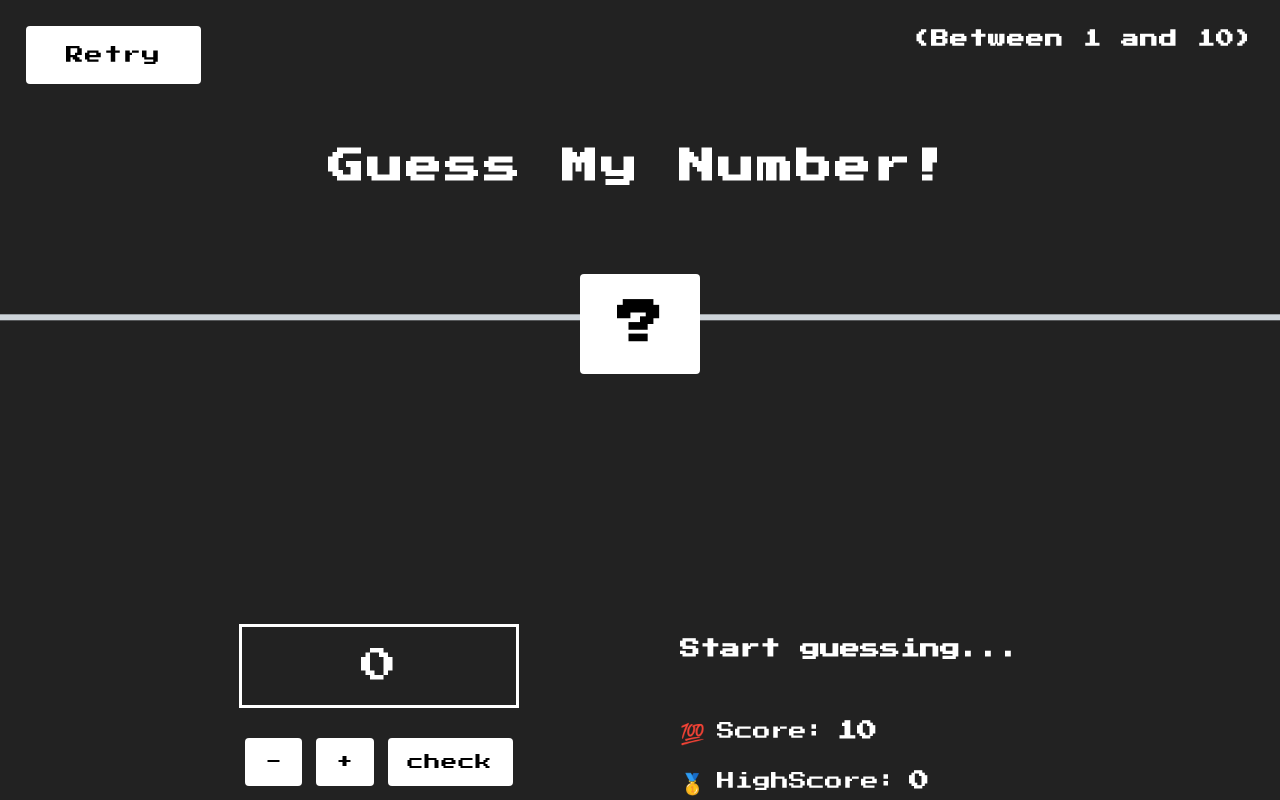
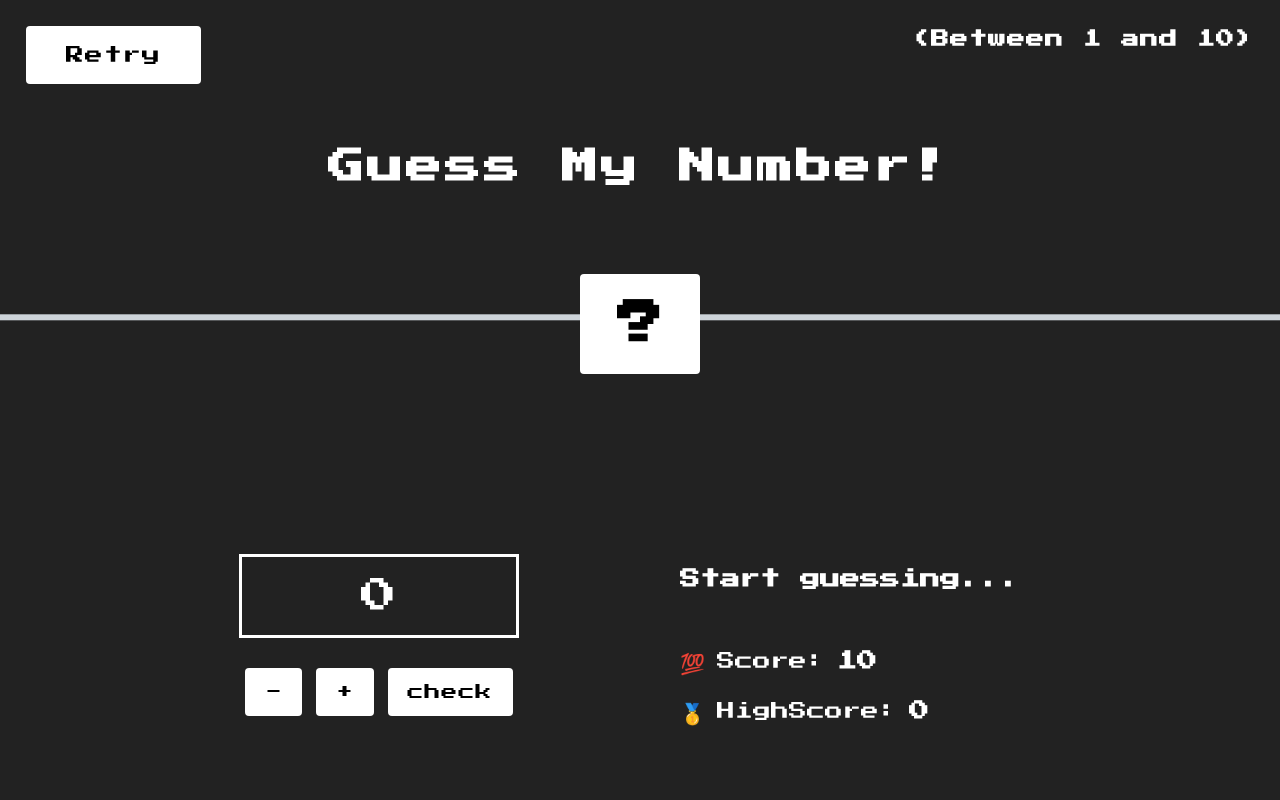
Before and after one commit to dong-geon-Lee/guess-number-app, a React (Create React App) app: page / in a window 1280 px wide. Built offline with nearby package versions, Linux system fonts and the light colour scheme.

Commit message:
하단 콘텐츠 margin 스타일 변경

```diff
--- a/src/components/Main/styles.js
+++ b/src/components/Main/styles.js
@@ -5,7 +5,7 @@ export const Container = styled.div`
   display: grid;
   grid-template-columns: repeat(2, 1fr);
   width: 80%;
-  margin: 8rem auto;
+  margin: 1rem auto;
 
   @media ${device.mobile} {
     margin-top: 2rem;
--- a/src/styles/GlobalStyle.jsx
+++ b/src/styles/GlobalStyle.jsx
@@ -4,13 +4,12 @@ const GlobalStyle = createGlobalStyle`
   * {
     margin: 0;
     padding: 0;
-    box-sizing: inherit;
+    box-sizing: border-box;
   }
 
   html {
     font-size: 62.5%;
-    box-sizing: border-box;
-    overflow-x:hidden;
+    overflow-x: hidden;
   }
 
   body {
```
